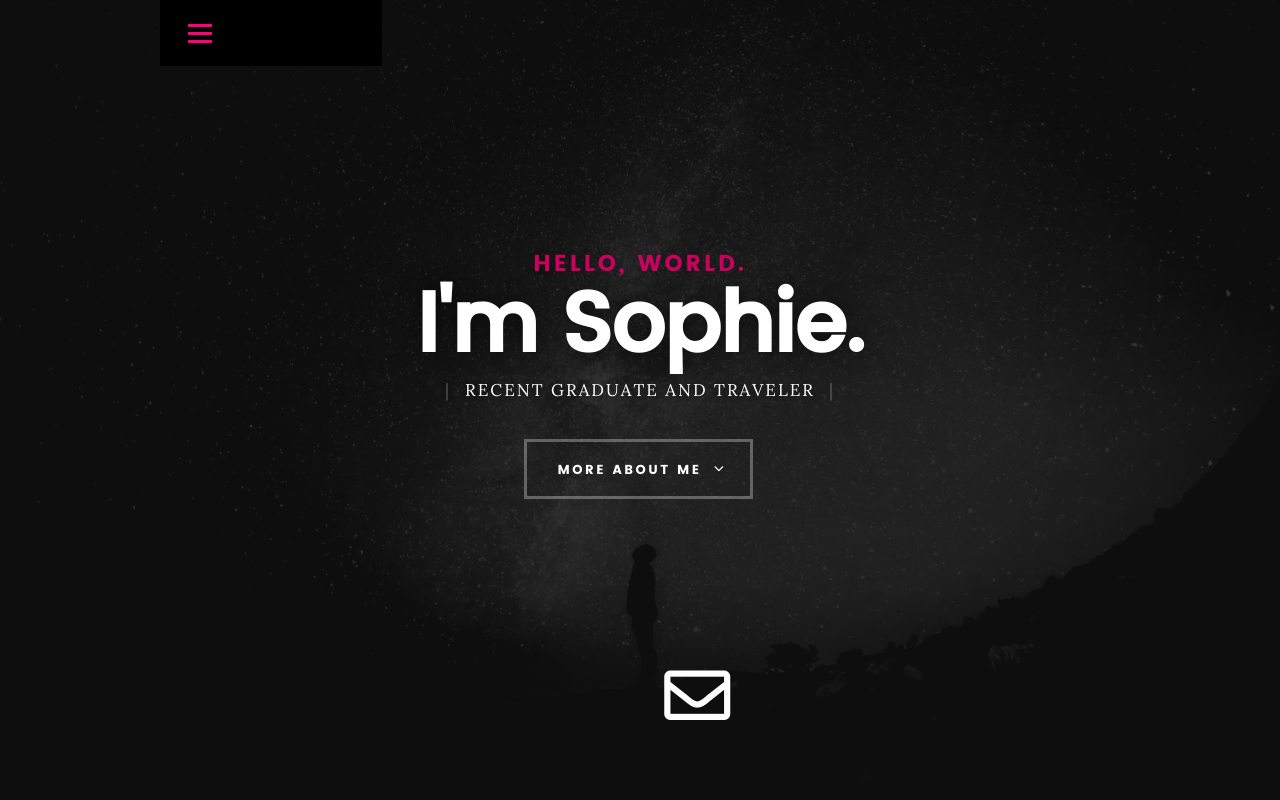
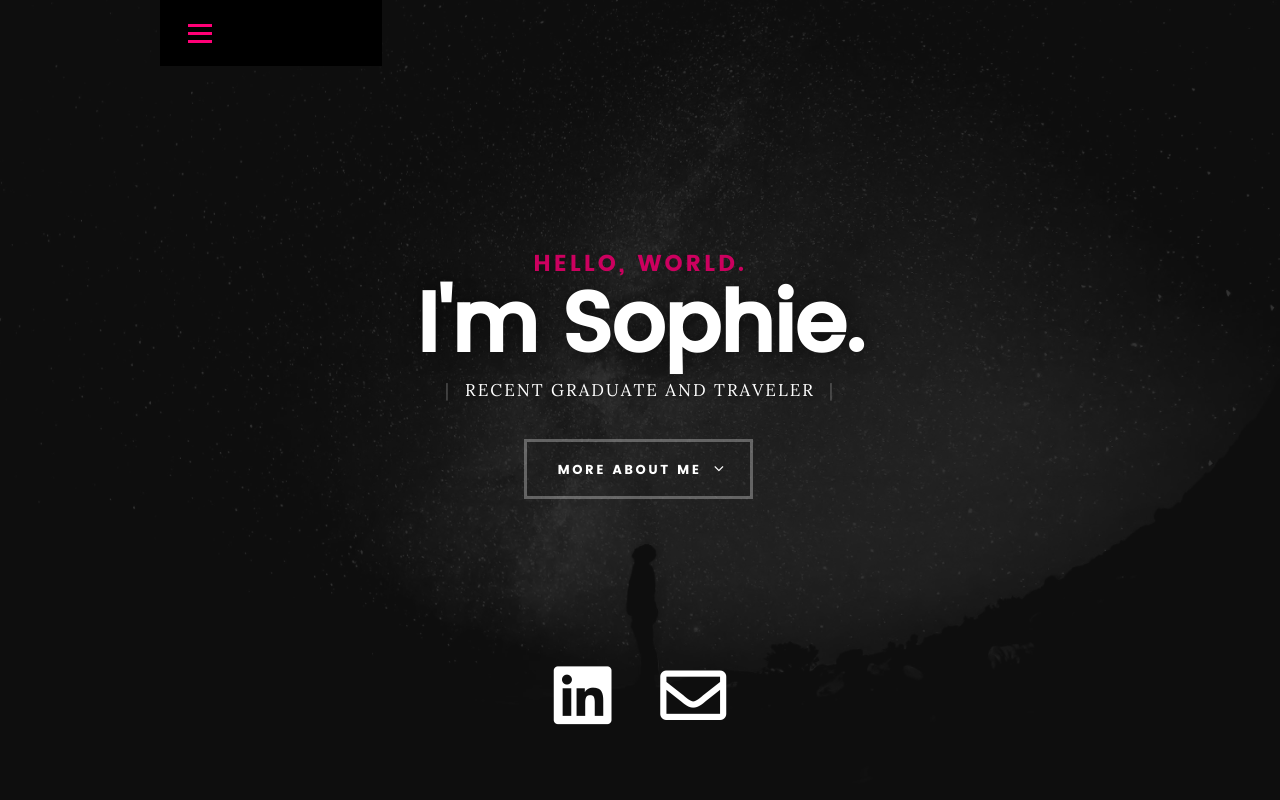
Before and after one commit to sophstous/sophia, a plain HTML site: page index.html in a window 1280 px wide. Shown: the top 800 px of the page. Drawn offline with Linux system fonts and the light colour scheme.

Commit message:
Update index.html

```diff
--- a/index.html
+++ b/index.html
@@ -86,8 +86,9 @@
 
    	<ul class="intro-social">
 
-         <li><a href="https://www.linkedin.com/in/sophia-s-b24b87b1/"><i class="far fa-linkedin fa-2x"></i></a></li>
+	 <li><a href="https://www.linkedin.com/in/sophia-s-b24b87b1/"><i class="fab fa-linkedin fa-2x"></i></a></li>
 	 <li><a href="mailto:sophiastousland@gmail.com"><i class="far fa-envelope fa-2x"></i></a></li>
+
       </ul> <!-- /intro-social -->
 
    </section> <!-- /intro -->
```
